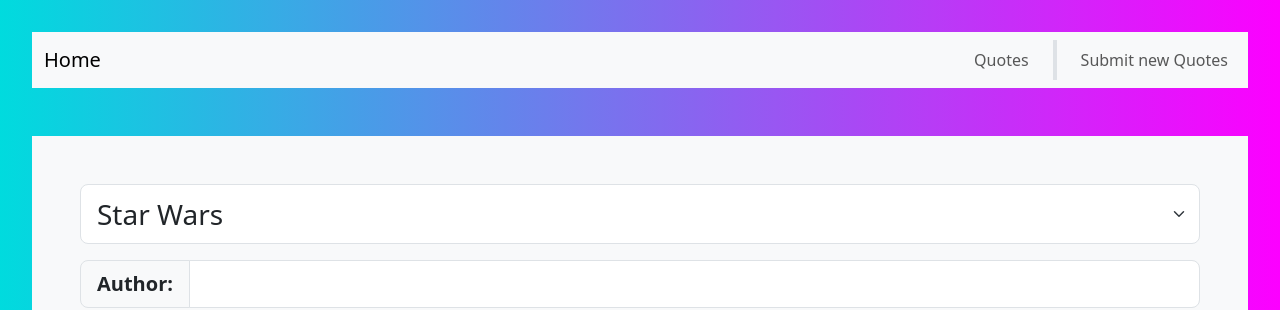
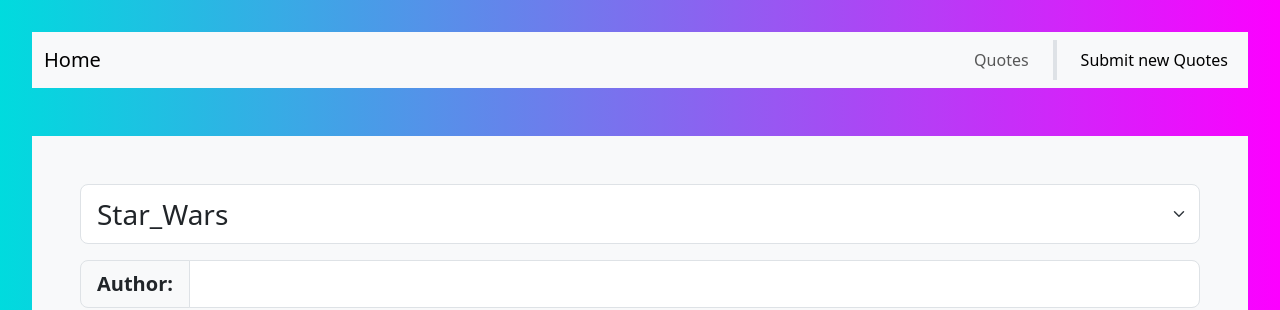
Before and after one commit to GLOBAL0302/Exam_8_QuotesProject, a React (Vite) app: page /quoteForm in a window 1280 px wide. Shown: the top 310 px of the page. Built offline with nearby package versions, Linux system fonts and the light colour scheme.

Commit message:
made ReactRouter and axis.post for input

```diff
--- a/src/App.tsx
+++ b/src/App.tsx
@@ -1,10 +1,17 @@
 import './App.css';
 import HomePage from './containers/HomePage/HomePage';
+import NavBar from './components/NavBar/NavBar';
+import QuoteFormPage from './containers/QuoteFormPage/QuoteFormPage';
+import {Route, Routes} from 'react-router-dom';
 
 const App = () => {
   return (
     <>
-      <HomePage />
+      <NavBar />
+      <Routes>
+        <Route path="/" element={<HomePage />}/>
+        <Route path="/quoteForm" element={<QuoteFormPage/>}/>
+      </Routes>
     </>
   );
 };
--- a/src/components/NavBar/NavBar.tsx
+++ b/src/components/NavBar/NavBar.tsx
@@ -1,3 +1,5 @@
+import {NavLink} from 'react-router-dom';
+
 const NavBar = () => {
   return (
     <nav className="navbar navbar-expand-lg bg-body-tertiary mb-5">
@@ -8,18 +10,18 @@
         <div className="collapse navbar-collapse" id="navbarNav">
           <ul className="navbar-nav d-flex ms-auto gap-3">
             <li className="nav-item">
-              <a className="nav-link" aria-current="page" href="#">
+              <NavLink to="/" className="nav-link" aria-current="page">
                 Quotes
-              </a>
+              </NavLink>
             </li>
             <span
               style={{ height: '40px', width: '3px' }}
               className="border border-2 bg-light"
             ></span>
             <li className="nav-item">
-              <a className="nav-link " aria-current="page" href="#">
+              <NavLink to="/quoteForm" className="nav-link " aria-current="page">
                 Submit new Quotes
-              </a>
+              </NavLink>
             </li>
           </ul>
         </div>
--- a/src/components/QuoteForm/QuoteForm.tsx
+++ b/src/components/QuoteForm/QuoteForm.tsx
@@ -1,5 +1,7 @@
 import React, {ChangeEvent, useState} from 'react';
 import {IUserInput} from '../../types';
+import axiosApi from '../../axiosApi';
+import {useNavigate} from 'react-router-dom';
 
 const initialFormState:IUserInput = {
   category:"",
@@ -9,6 +11,7 @@
 
 const QuoteForm = () => {
   const [userInput, setUserInput] = useState<IUserInput>(initialFormState);
+  const navigate = useNavigate();
 
   const onChange =(event:React.ChangeEvent<HTMLInputElement>)=>{
     const {name, value} = event.target;
@@ -28,7 +31,8 @@
 
   const onFormSubmit = (event:React.FormEvent<HTMLFormElement>)=>{
     event.preventDefault();
-    console.log(userInput);
+    axiosApi.post("/quotes.json", userInput);
+    navigate("/");
   };
 
   return (
@@ -39,8 +43,8 @@
           className="form-select form-select-lg mb-3 fs-3"
           aria-label="Large select example"
         >
-          <option>Star Wars</option>
-          <option>Famous People</option>
+          <option>Star_Wars</option>
+          <option>Famous_People</option>
           <option>Saying</option>
           <option>Humor</option>
           <option>Motivational</option>
--- a/src/containers/HomePage/HomePage.tsx
+++ b/src/containers/HomePage/HomePage.tsx
@@ -1,11 +1,11 @@
-import NavBar from '../../components/NavBar/NavBar';
-import QuoteFormPage from '../QuoteFormPage/QuoteFormPage';
+import {useState} from 'react';
+import {IQuote} from '../../types';
 
 const HomePage = () => {
+  const [allPosts, setAllPosts] = useState<IQuote[]>([]);
   return (
     <>
-      <NavBar />
-      <QuoteFormPage />
+
     </>
   );
 };
```
Also changed, not shown: src/types.ts (+8 -0 lines).
